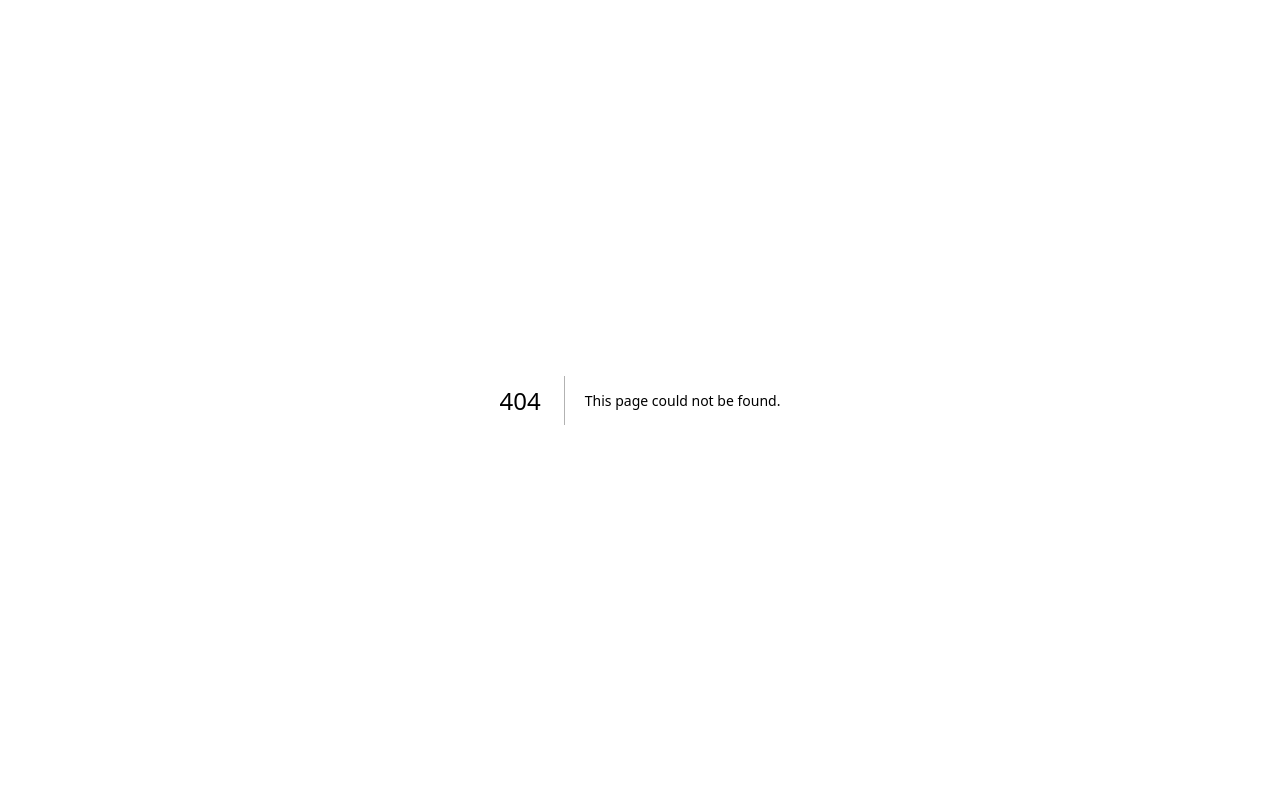
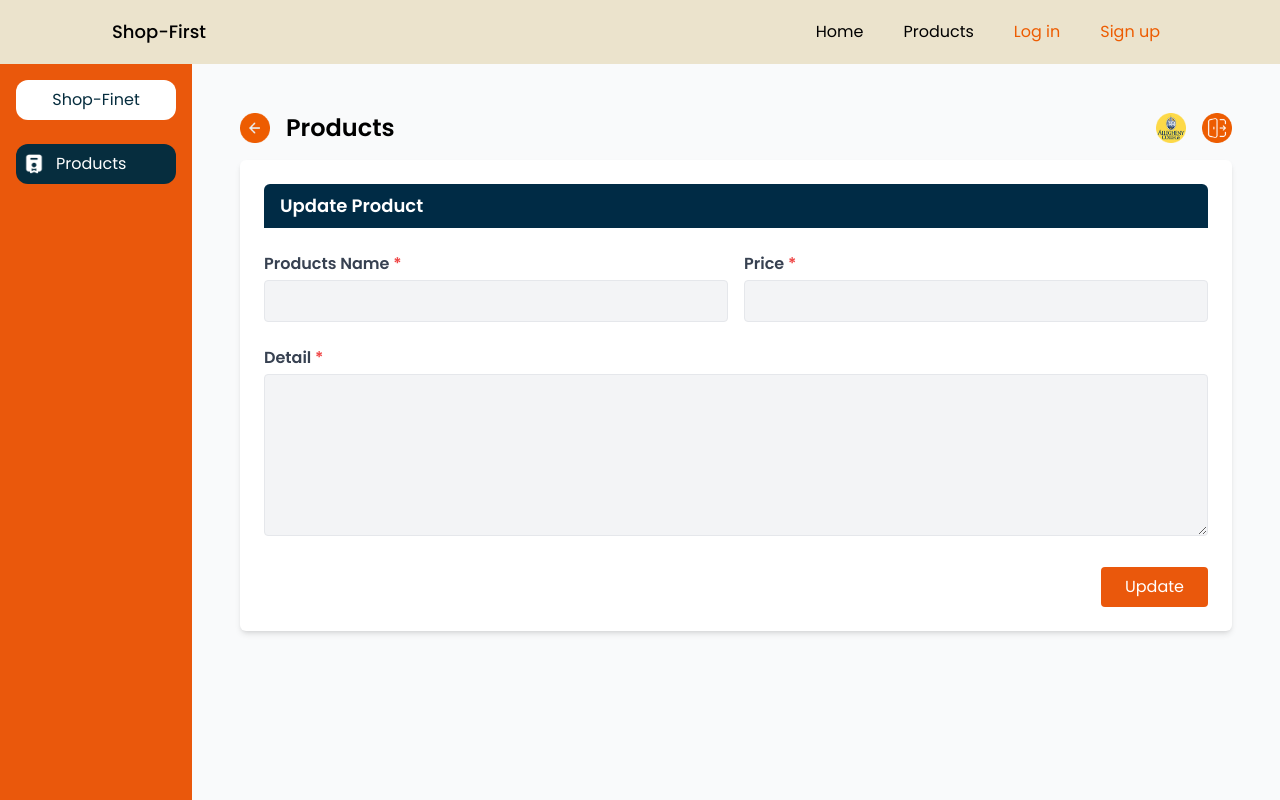
Before and after one commit to kamrulkoche/Task-, a Next.js app: page /updateProduct/1 in a window 1280 px wide. Before the commit this address had no page. Shown: the top 800 px of the page. Built offline with nearby package versions, Linux system fonts and the light colour scheme; no server answers.

Commit message:
update and delete product

```diff
--- a/src/components/AddProduct/AddProduct.tsx
+++ b/src/components/AddProduct/AddProduct.tsx
@@ -1,11 +1,52 @@
-import React from 'react'
+"use client"
+import React, { useState } from 'react';
 import backIcon from "../../../public/image/back icon.png";
 import Icon_body from "../../../public/image/Icon_body.png";
 import exit from "../../../public/image/image 17.png";
 import Picture from '../Picture/Picture';
 import SideBar from '../SideBar/SideBar';
 import Link from 'next/link';
+
 const AddProduct = () => {
+    const [formData, setFormData] = useState({
+        product_name: '',
+        product_price: '',
+        product_details: ''
+    });
+
+    const handleChange = (e) => {
+        setFormData({ ...formData, [e.target.name]: e.target.value });
+    };
+
+    const handleSubmit = async (e) => {
+        e.preventDefault();
+
+        const token = localStorage.getItem("access_token");
+
+        try {
+            const response = await fetch("https://frontend-test.lamptechs.com/api/v1/user/product/store", {
+                method: "POST",
+                headers: {
+                    "Content-Type": "application/json",
+                    "Authorization": `Bearer ${token}`,
+                },
+                body: JSON.stringify(formData),
+            });
+
+            const result = await response.json();
+
+            if (response.ok) {
+                alert("Product added successfully!");
+                setFormData({ product_name: '', product_price: '', product_details: '' });
+            } else {
+                alert(result.message || "Failed to add product.");
+            }
+        } catch (error) {
+            console.error("Error adding product:", error);
+            alert("An error occurred. Please try again.");
+        }
+    };
+
     return (
         <div className="min-h-screen flex">
             <SideBar />
@@ -14,14 +55,11 @@ const AddProduct = () => {
                     {/* Header */}
                     <div className="flex justify-between items-center mb-4">
                         <div className="flex items-center gap-2">
-                            {/* <button onClick={() => router.back()} className="text-orange-600 text-2xl font-bold">
-                            ←
-                        </button> */}
                             <Link href="/productsPage">
-                                <h1 className="text-2xl font-semibold flex items-center gap-4"><span> <Picture image={backIcon} width={30} height={30} /></span> Products</h1>
+                                <h1 className="text-2xl font-semibold flex items-center gap-4">
+                                    <span><Picture image={backIcon} width={30} height={30} /></span> Products
+                                </h1>
                             </Link>
-
-
                         </div>
                         <div className="flex items-center gap-4">
                             <Picture image={exit} width={30} height={30} />
@@ -35,48 +73,49 @@ const AddProduct = () => {
                             <h2 className="text-lg font-semibold">Add Products</h2>
                         </div>
 
-                        <form className="space-y-6">
+                        <form className="space-y-6" onSubmit={handleSubmit}>
                             {/* Product Name & Price */}
                             <div className="grid grid-cols-1 md:grid-cols-2 gap-4">
                                 <div>
                                     <label className="block font-semibold text-gray-700 mb-1">
-                                        Products Name <span className="text-red-500">*</span>
+                                        Product Name <span className="text-red-500">*</span>
                                     </label>
                                     <input
                                         type="text"
-                                        name="name"
+                                        name="product_name"
                                         placeholder="Ex: Camera"
-                                        // value={formData.name}
-                                        // onChange={handleChange}
+                                        value={formData.product_name}
+                                        onChange={handleChange}
                                         className="w-full px-4 py-2 border rounded bg-gray-100"
                                         required
                                     />
                                 </div>
                                 <div>
                                     <label className="block font-semibold text-gray-700 mb-1">
-                                        Price <span className="text-red-500">*</span>
+                                        Product Price <span className="text-red-500">*</span>
                                     </label>
                                     <input
                                         type="text"
-                                        name="price"
-                                        // value={formData.price}
-                                        // onChange={handleChange}
+                                        name="product_price"
+                                        placeholder="Ex: 100"
+                                        value={formData.product_price}
+                                        onChange={handleChange}
                                         className="w-full px-4 py-2 border rounded bg-gray-100"
                                         required
                                     />
                                 </div>
                             </div>
 
-                            {/* Detail */}
+                            {/* Product Details */}
                             <div>
                                 <label className="block font-semibold text-gray-700 mb-1">
-                                    Detail <span className="text-red-500">*</span>
+                                    Product Details <span className="text-red-500">*</span>
                                 </label>
                                 <textarea
-                                    name="detail"
+                                    name="product_details"
                                     rows={6}
-                                    // value={formData.detail}
-                                    // onChange={handleChange}
+                                    value={formData.product_details}
+                                    onChange={handleChange}
                                     className="w-full px-4 py-2 border rounded bg-gray-100"
                                     required
                                 ></textarea>
@@ -96,7 +135,7 @@ const AddProduct = () => {
                 </div>
             </main>
         </div>
-    )
-}
+    );
+};
 
-export default AddProduct
+export default AddProduct;
--- a/src/components/LoginFrom/LoginFrom.tsx
+++ b/src/components/LoginFrom/LoginFrom.tsx
@@ -1,14 +1,53 @@
-import Link from 'next/link'
-import React from 'react'
-import logo1 from "../../../public/image/logo1.png"
-import Picture from '../Picture/Picture'
+'use client'
+import React, { useState } from 'react';
+import { useRouter } from 'next/navigation';
+import Link from 'next/link';
+import logo1 from "../../../public/image/logo1.png";
+import Picture from '../Picture/Picture';
+
 const LoginFrom = () => {
+    const [email, setEmail] = useState('');
+    const [password, setPassword] = useState('');
+    const [loading, setLoading] = useState(false);
+    const [error, setError] = useState('');
+    const router = useRouter();
+
+    const handleSubmit = async (e) => {
+        e.preventDefault();
+        setLoading(true);
+        setError('');
+
+        try {
+            const res = await fetch('https://frontend-test.lamptechs.com/api/v1/user/login', {
+                method: 'POST',
+                headers: {
+                    'Content-Type': 'application/json',
+                },
+                body: JSON.stringify({ email, password }),
+            });
+
+            const data = await res.json();
+
+            if (!res.ok || !data.access_token) {
+                throw new Error(data.message || 'Login failed');
+            }
+
+            // You can also store access_token if needed
+            localStorage.setItem('access_token', data.access_token);
+            router.push('/productsPage');
+        } catch (err) {
+            setError(err.message);
+        } finally {
+            setLoading(false);
+        }
+    };
+
     return (
-
         <div className="min-h-screen bg-[#f0e6cc] flex items-center px-4 -mt-20 justify-center gap-16">
-            <div className="w-full lg:w-1/2  p-8 ">
+            <form onSubmit={handleSubmit} className="w-full lg:w-1/2  p-8">
                 <h2 className="text-3xl font-semibold text-center mb-8 text-gray-800">Log In</h2>
 
+                {error && <p className="text-red-600 mb-4 text-center">{error}</p>}
 
                 <div className="mb-4">
                     <label className="block text-gray-800 font-semibold mb-1">
@@ -16,11 +55,13 @@ const LoginFrom = () => {
                     </label>
                     <input
                         type="email"
+                        value={email}
+                        onChange={(e) => setEmail(e.target.value)}
                         placeholder="Ex: Johndoe@gmail.com"
+                        required
                         className="w-full px-4 py-3 border border-gray-300 rounded-md focus:outline-none focus:ring-2 focus:ring-orange-500"
                     />
                 </div>
-
 
                 <div className="mb-2">
                     <label className="block text-gray-800 font-semibold mb-1">
@@ -28,11 +69,13 @@ const LoginFrom = () => {
                     </label>
                     <input
                         type="password"
+                        value={password}
+                        onChange={(e) => setPassword(e.target.value)}
                         placeholder="**********"
+                        required
                         className="w-full px-4 py-3 border border-gray-300 rounded-md focus:outline-none focus:ring-2 focus:ring-orange-500"
                     />
                 </div>
-
 
                 <div className="text-right mb-6">
                     <Link href="/forgot-password" className="text-sm text-orange-600 hover:underline">
@@ -40,28 +83,27 @@ const LoginFrom = () => {
                     </Link>
                 </div>
 
-
-                <Link href="/productsPage">
-                    <button className="w-full bg-orange-600 hover:bg-orange-700 text-white font-semibold py-3 rounded-md transition duration-200">
-                        Log In
-                    </button>
-
-                </Link>
+                <button
+                    type="submit"
+                    disabled={loading}
+                    className="w-full bg-orange-600 hover:bg-orange-700 text-white font-semibold py-3 rounded-md transition duration-200"
+                >
+                    {loading ? 'Logging in...' : 'Log In'}
+                </button>
 
                 <p className="text-center text-sm text-gray-600 mt-6">
-                    Already have an account?{' '}
-                    <Link href="/auth/signup" className="text-orange-600 font-semibold hover:underline">
+                    Don't have an account?{' '}
+                    <Link href="/auth/signUp" className="text-orange-600 font-semibold hover:underline">
                         Sign up
                     </Link>
                 </p>
-            </div>
-            <div className='hidden lg:block'>
+            </form>
+
+            <div className="hidden lg:block">
                 <Picture image={logo1} width={400} height={400} />
             </div>
         </div>
+    );
+};
 
-
-    )
-}
-
-export default LoginFrom
+export default LoginFrom;
--- a/src/components/SignUpFrom/SignUpFrom.tsx
+++ b/src/components/SignUpFrom/SignUpFrom.tsx
@@ -1,31 +1,92 @@
-import React from 'react'
+'use client'
+import React, { useState } from 'react'
 import Picture from '../Picture/Picture'
 import Link from 'next/link'
 import logo1 from "../../../public/image/logo1.png"
+
 const SignUpFrom = () => {
+    const [formData, setFormData] = useState({
+        name: '',
+        phone: '',
+        email: '',
+        password: ''
+    });
+
+    const [loading, setLoading] = useState(false);
+    const [error, setError] = useState('');
+    const [success, setSuccess] = useState('');
+
+    const handleChange = (e) => {
+        const { name, value } = e.target;
+        setFormData(prev => ({ ...prev, [name]: value }));
+    }
+
+    const handleSubmit = async (e) => {
+        e.preventDefault();
+        setError('');
+        setSuccess('');
+        setLoading(true);
+
+        try {
+            const response = await fetch('https://frontend-test.lamptechs.com/api/v1/public/user/store', {
+                method: 'POST',
+                headers: {
+                    'Content-Type': 'application/json'
+                },
+                body: JSON.stringify(formData)
+            });
+
+            const data = await response.json();
+
+            if (!response.ok) {
+                throw new Error(data?.message || 'Something went wrong');
+            }
+
+            setSuccess('Account created successfully!');
+            setFormData({ name: '', phone: '', email: '', password: '' });
+        }
+
+        catch (err) {
+            setError(err.message);
+        } finally {
+            setLoading(false);
+        }
+    }
+
     return (
         <div className="min-h-screen bg-[#f0e6cc] flex items-center px-4 justify-center gap-16">
-            <div className="w-full lg:w-1/2  p-8 ">
+            <form onSubmit={handleSubmit} className="w-full lg:w-1/2 p-8">
                 <h2 className="text-3xl font-semibold text-center mb-8 text-gray-800">Sign Up</h2>
 
+                {error && <p className="text-red-600 mb-4 text-center">{error}</p>}
+                {success && <p className="text-green-600 mb-4 text-center">{success}</p>}
 
                 <div className="mb-4">
                     <label className="block text-gray-800 font-semibold mb-1">
                         Name <span className="text-red-500">*</span>
                     </label>
                     <input
-                        type="name"
+                        type="text"
+                        name="name"
+                        value={formData.name}
+                        onChange={handleChange}
                         placeholder="Ex: John Doe"
+                        required
                         className="w-full px-4 py-3 border border-gray-300 rounded-md focus:outline-none focus:ring-2 focus:ring-orange-500"
                     />
                 </div>
+
                 <div className="mb-4">
                     <label className="block text-gray-800 font-semibold mb-1">
-                        Phone Number * <span className="text-red-500">*</span>
+                        Phone Number <span className="text-red-500">*</span>
                     </label>
                     <input
-                        type="name"
+                        type="text"
+                        name="phone"
+                        value={formData.phone}
+                        onChange={handleChange}
                         placeholder="+880"
+                        required
                         className="w-full px-4 py-3 border border-gray-300 rounded-md focus:outline-none focus:ring-2 focus:ring-orange-500"
                     />
                 </div>
@@ -36,11 +97,14 @@ const SignUpFrom = () => {
                     </label>
                     <input
                         type="email"
+                        name="email"
+                        value={formData.email}
+                        onChange={handleChange}
                         placeholder="Ex: Johndoe@gmail.com"
+                        required
                         className="w-full px-4 py-3 border border-gray-300 rounded-md focus:outline-none focus:ring-2 focus:ring-orange-500"
                     />
                 </div>
-
 
                 <div className="mb-2">
                     <label className="block text-gray-800 font-semibold mb-1">
@@ -48,15 +112,22 @@ const SignUpFrom = () => {
                     </label>
                     <input
                         type="password"
+                        name="password"
+                        value={formData.password}
+                        onChange={handleChange}
                         placeholder="**********"
+                        required
                         className="w-full px-4 py-3 border border-gray-300 rounded-md focus:outline-none focus:ring-2 focus:ring-orange-500"
                     />
                 </div>
 
-                <button className="mt-8 w-full bg-orange-600 hover:bg-orange-700 text-white font-semibold py-3 rounded-md transition duration-200">
-                    Sign Up
+                <button
+                    type="submit"
+                    disabled={loading}
+                    className="mt-8 w-full bg-orange-600 hover:bg-orange-700 text-white font-semibold py-3 rounded-md transition duration-200"
+                >
+                    {loading ? 'Signing Up...' : 'Sign Up'}
                 </button>
-
 
                 <p className="text-center text-sm text-gray-600 mt-6">
                     Already have an account?{' '}
@@ -64,12 +135,13 @@ const SignUpFrom = () => {
                         Log in
                     </Link>
                 </p>
-            </div>
+            </form>
+
             <div className='hidden lg:block'>
                 <Picture image={logo1} width={400} height={400} />
             </div>
         </div>
-    )
+    );
 }
 
-export default SignUpFrom
+export default SignUpFrom;
--- a/src/components/UpdateProduct/UpdateProduct.tsx
+++ b/src/components/UpdateProduct/UpdateProduct.tsx
@@ -1,24 +1,98 @@
-import React from 'react'
+'use client';
+
+import React, { useEffect, useState } from 'react';
+import { useRouter, useParams } from 'next/navigation';
+import Link from 'next/link';
 import backIcon from "../../../public/image/back icon.png";
 import Icon_body from "../../../public/image/Icon_body.png";
 import exit from "../../../public/image/image 17.png";
 import Picture from '../Picture/Picture';
 import SideBar from '../SideBar/SideBar';
-import Link from 'next/link';
+
 const UpdateProduct = () => {
+    const router = useRouter();
+    const { id } = useParams();
+    const [formData, setFormData] = useState({
+        product_name: '',
+        product_price: '',
+        product_details: ''
+    });
+
+
+    useEffect(() => {
+        const fetchProduct = async () => {
+            const token = localStorage.getItem('access_token');
+            console.log("Token:", token);
+
+            const res = await fetch('https://frontend-test.lamptechs.com/api/v1/user/product/list', {
+                headers: {
+                    Authorization: `Bearer ${token}`,
+                },
+            });
+            const data = await res.json();
+            const product = data.data?.find((item: any) => item.id === Number(id));
+            if (product) {
+                setFormData({
+                    product_name: product.product_name,
+                    product_price: String(product.product_price),
+                    product_details: product.product_details
+                });
+            }
+        };
+
+        if (id) fetchProduct();
+    }, [id]);
+
+
+    const handleChange = (e: React.ChangeEvent<HTMLInputElement | HTMLTextAreaElement>) => {
+        setFormData({ ...formData, [e.target.name]: e.target.value });
+    };
+
+
+    const handleSubmit = async (e: React.FormEvent) => {
+        e.preventDefault();
+        const token = localStorage.getItem('access_token');
+        console.log("Submitting update with token:", token);
+
+        const bodyData = {
+            id: Number(id),
+            ...formData,
+            product_price: Number(formData.product_price)
+        };
+
+        console.log("Sending update data:", bodyData);
+
+        const res = await fetch('https://frontend-test.lamptechs.com/api/v1/user/product/update', {
+            method: 'POST',
+            headers: {
+                Authorization: `Bearer ${token}`,
+                'Content-Type': 'application/json'
+            },
+            body: JSON.stringify(bodyData)
+        });
+
+        const data = await res.json();
+        console.log("Update response:", data);
+
+        if (data.success) {
+            alert('Product updated successfully');
+            router.push('/productsPage');
+        }
+
+    };
+
     return (
         <div className="min-h-screen flex">
             <SideBar />
             <main className="flex-1 bg-gray-50 p-6">
                 <div className="min-h-screen p-6">
-                    {/* Header */}
                     <div className="flex justify-between items-center mb-4">
                         <div className="flex items-center gap-2">
-                            {/* <button onClick={() => router.back()} className="text-orange-600 text-2xl font-bold">
-                            ←
-                        </button> */}
                             <Link href="/productsPage">
-                                <h1 className="text-2xl font-semibold flex items-center gap-4"><span> <Picture image={backIcon} width={30} height={30} /></span> Products</h1></Link>
+                                <h1 className="text-2xl font-semibold flex items-center gap-4">
+                                    <span><Picture image={backIcon} width={30} height={30} /></span> Products
+                                </h1>
+                            </Link>
                         </div>
                         <div className="flex items-center gap-4">
                             <Picture image={exit} width={30} height={30} />
@@ -26,14 +100,12 @@ const UpdateProduct = () => {
                         </div>
                     </div>
 
-                    {/* Add Product Card */}
                     <div className="bg-white p-6 rounded-md shadow-md">
                         <div className="bg-[#002b45] text-white px-4 py-2 rounded-t-md mb-6">
                             <h2 className="text-lg font-semibold">Update Product</h2>
                         </div>
 
-                        <form className="space-y-6">
-                            {/* Product Name & Price */}
+                        <form onSubmit={handleSubmit} className="space-y-6">
                             <div className="grid grid-cols-1 md:grid-cols-2 gap-4">
                                 <div>
                                     <label className="block font-semibold text-gray-700 mb-1">
@@ -41,10 +113,9 @@ const UpdateProduct = () => {
                                     </label>
                                     <input
                                         type="text"
-                                        name="name"
-                                        placeholder="Ex: Camera"
-                                        // value={formData.name}
-                                        // onChange={handleChange}
+                                        name="product_name"
+                                        value={formData.product_name}
+                                        onChange={handleChange}
                                         className="w-full px-4 py-2 border rounded bg-gray-100"
                                         required
                                     />
@@ -54,32 +125,30 @@ const UpdateProduct = () => {
                                         Price <span className="text-red-500">*</span>
                                     </label>
                                     <input
-                                        type="text"
-                                        name="price"
-                                        // value={formData.price}
-                                        // onChange={handleChange}
+                                        type="number"
+                                        name="product_price"
+                                        value={formData.product_price}
+                                        onChange={handleChange}
                                         className="w-full px-4 py-2 border rounded bg-gray-100"
                                         required
                                     />
                                 </div>
                             </div>
 
-                            {/* Detail */}
                             <div>
                                 <label className="block font-semibold text-gray-700 mb-1">
                                     Detail <span className="text-red-500">*</span>
                                 </label>
                                 <textarea
-                                    name="detail"
+                                    name="product_details"
                                     rows={6}
-                                    // value={formData.detail}
-                                    // onChange={handleChange}
+                                    value={formData.product_details}
+                                    onChange={handleChange}
                                     className="w-full px-4 py-2 border rounded bg-gray-100"
                                     required
                                 ></textarea>
                             </div>
 
-                            {/* Submit Button */}
                             <div className="flex justify-end">
                                 <button
                                     type="submit"
@@ -93,7 +162,7 @@ const UpdateProduct = () => {
                 </div>
             </main>
         </div>
-    )
-}
+    );
+};
 
-export default UpdateProduct
+export default UpdateProduct;
```
Also changed, not shown: src/components/ProductsPage/ProductsPage.tsx (+90 -22 lines), src/app/(protected)/updateProduct/[id]/page.tsx (renamed from src/app/(protected)/updateProduct/page.tsx).
